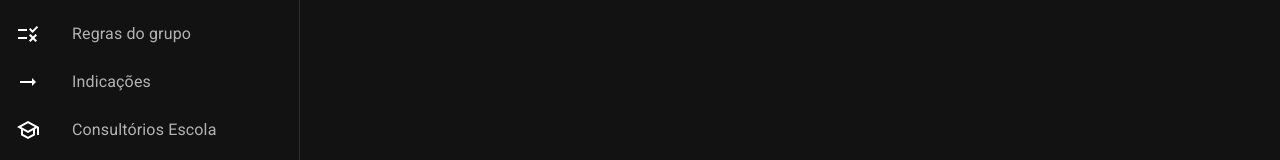
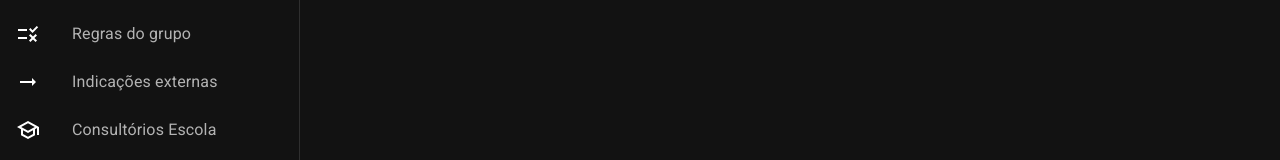
Before and after one commit to iagows/coletivo_autista_recife, a React (Vite) app: page /coletivo_autista_recife/quem_somos in a window 1280 px wide. Shown: the part 361-521 px from the top of the page. Built offline with nearby package versions, Linux system fonts and the light colour scheme; no server answers.

Commit message:
chore: caminhos

```diff
--- a/src/i18n/pt-BR/translation.json
+++ b/src/i18n/pt-BR/translation.json
@@ -14,7 +14,8 @@
 		"links": "Links",
 		"quem_somos": "Quem somos nós",
 		"guias": "Direitos",
-		"indicacoes": "Indicações",
+		"indicacoes_externas": "Indicações externas",
+		"indicacoes_internas": "Indicações de autistas",
 		"escola": "Consultórios Escola"
 	},
 	"indicacoes": {
--- a/src/navigation/RouteNames.ts
+++ b/src/navigation/RouteNames.ts
@@ -37,7 +37,7 @@ const routeName: Map<RouteNames, RouteData> = new Map([
 	[RouteNames.REGRAS, { title: "path.regras", icon: RuleOutlinedIcon }],
 	[
 		RouteNames.INDICACOES,
-		{ title: "path.indicacoes", icon: ArrowRightAltOutlinedIcon },
+		{ title: "path.indicacoes_externas", icon: ArrowRightAltOutlinedIcon },
 	],
 	[
 		RouteNames.CONSULTORIOS_ESCOLA,
```
